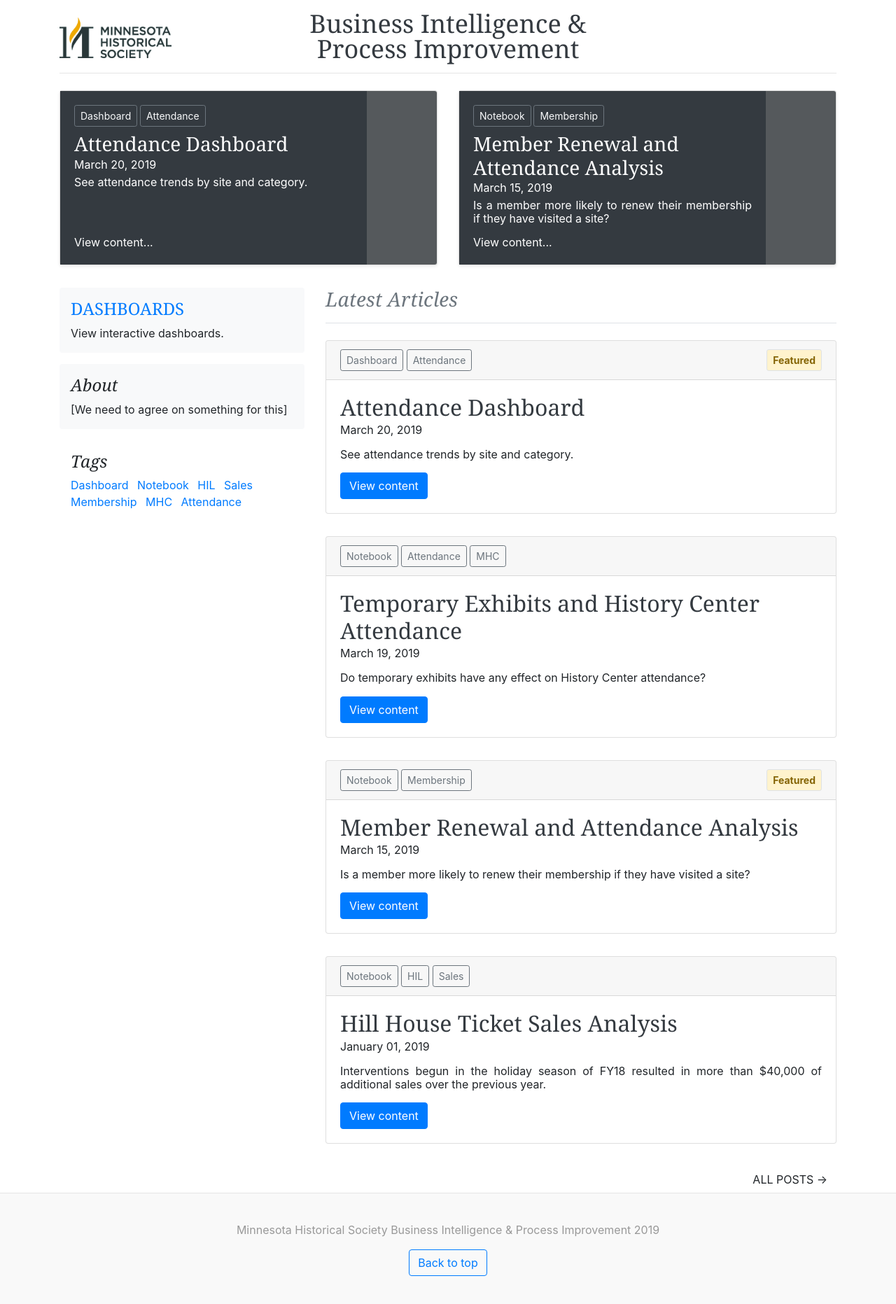
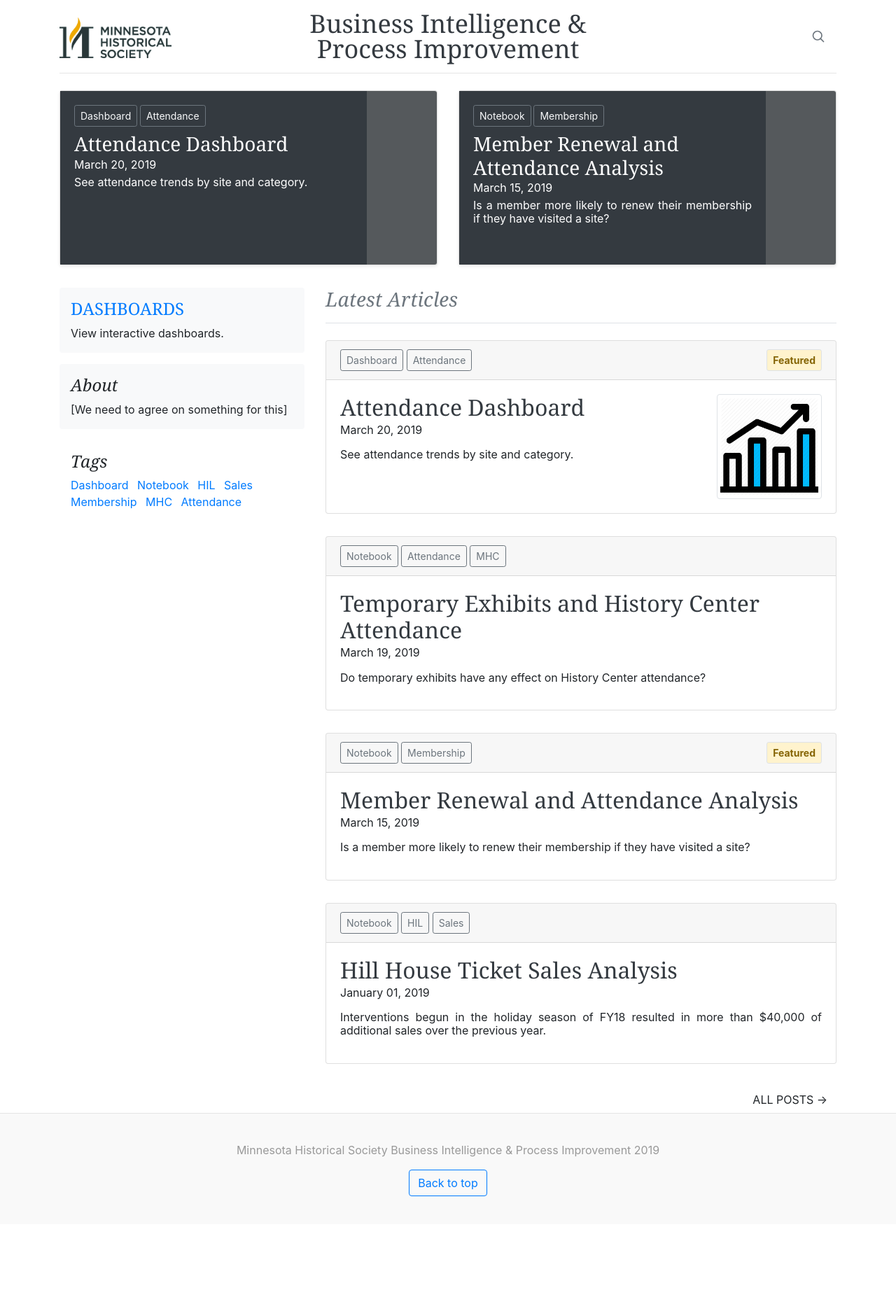
Before and after one commit to tc1236231/three-forty-five, a Flask app: page / in a window 1280 px wide. Shown: the whole page at 70% size. After the commit the page ends 1709 px from the top, so only its background shows below. Run offline with Flask 2, Linux system fonts and the light colour scheme; some libraries are stand-ins or nearby versions.

Commit message:
ui tweaks, article can have a image for index display

```diff
--- a/tff/database.py
+++ b/tff/database.py
@@ -30,6 +30,7 @@ def add_articles():
             date=dt.date(2019, 3, 20),
             description='See attendance trends by site and category.',
             file_path='chart.html',
+            img='img/analysis-increase-graph-statistic-512.png',
             tags=[
                 get_tag('Dashboard'),
                 get_tag('Attendance'),
--- a/tff/model.py
+++ b/tff/model.py
@@ -25,6 +25,7 @@ class Article(db.Model):
     date = db.Column(db.Date)
     description = db.Column(db.Text, nullable=False)
     file_path = db.Column(db.String(255))
+    img = db.Column(db.String(255))
 
     tags = db.relationship('Tag',
                            secondary=article_tag,
--- a/tff/templates/base.html
+++ b/tff/templates/base.html
@@ -16,16 +16,16 @@
     <div class="container">
       <header class="blog-header py-3">
         <div class="row flex-nowrap justify-content-between align-items-center">
-          <div class="col pt-1">
-            <a href="{{ url_for('blog.index') }}"><img style="width: 10rem;" src="{{ url_for('static', filename='mnhs_logo_2color.png') }}"></a>
+          <div class="col-2 pt-1">
+            <a href="{{ url_for('blog.index') }}"><img class="img-fluid" src="{{ url_for('static', filename='mnhs_logo_2color.png') }}"></a>
           </div>
           <div class="col-8 text-center">
             <a class="blog-header-logo text-dark" href="{{ url_for('blog.index') }}">Business Intelligence &<br> Process Improvement</a>
           </div>
-          <div class="col d-flex justify-content-end align-items-center">
+          <div class="col-2 d-flex justify-content-end align-items-center">
             <a class="text-muted" href="#">
-              {# <svg xmlns="http://www.w3.org/2000/svg" width="20" height="20" viewBox="0 0 24 24" fill="none" stroke="currentColor" stroke-width="2" stroke-linecap="round" stroke-linejoin="round" class="mx-3" focusable="false" role="img"><title>Search</title><circle cx="10.5" cy="10.5" r="7.5"></circle><line x1="21" y1="21" x2="15.8" y2="15.8"></line>
-              </svg> #}
+              <svg xmlns="http://www.w3.org/2000/svg" width="20" height="20" viewBox="0 0 24 24" fill="none" stroke="currentColor" stroke-width="2" stroke-linecap="round" stroke-linejoin="round" class="mx-3" focusable="false" role="img"><title>Search</title><circle cx="10.5" cy="10.5" r="7.5"></circle><line x1="21" y1="21" x2="15.8" y2="15.8"></line>
+              </svg>
             </a>
           </div>
         </div>
--- a/tff/templates/components/article_card.html
+++ b/tff/templates/components/article_card.html
@@ -13,9 +13,23 @@
     {% endif %}
   </div>
   <div class="card-body">
-    <h2 class="blog-post-title"><a class="text-dark" href="{{ url_for('blog.article', slug=article.slug) }}">{{ article.title }}</a></h2>
-    <p class="block-with-text">{{ article.date | datetime }}</p>
-    <p class="block-with-text">{{ article.description }}</p>
-    <a class="btn btn-primary" href="{{ url_for('blog.article', slug=article.slug) }}">View content</a>
+      <div class="row">
+        {% if article.img %}
+            <div class="col-8">
+        {% else %}
+            <div class="col-12">
+        {% endif %}
+                <h2 class="blog-post-title"><a class="text-dark" href="{{ url_for('blog.article', slug=article.slug) }}">{{ article.title }}</a></h2>
+                <p class="block-with-text">{{ article.date | datetime }}</p>
+                <p class="block-with-text">
+                    {{ article.description }}
+                </p>
+            </div>
+            {% if article.img %}
+                <div class="col-4">
+                        <img class="position-relative img-fluid img-thumbnail rounded float-right" width="150" height="250" src="{{ url_for('static', filename=article.img) }}"/>
+                </div>
+            {% endif %}
+      </div>
   </div>
 </div>
--- a/tff/templates/dashboards/chart.html
+++ b/tff/templates/dashboards/chart.html
@@ -402,7 +402,7 @@
                     shared:true,
                     crosshairs:true,
                     valueDecimals: 0,
-                    xDateFormat: '%Y-%m',
+                    xDateFormat: '%b %Y',
                 },
 
                 xAxis: {
@@ -422,7 +422,7 @@
                 exporting: {
                     showTable: true,
                     csv:{
-                        dateFormat: '%Y-%m',
+                        dateFormat: '%b %Y',
                         itemDelimiter: ';'
                     },
                 },
--- a/tff/templates/index.html
+++ b/tff/templates/index.html
@@ -18,7 +18,6 @@
             </h3>
             <div class="mb-1 text-white">{{ article.date | datetime}}</div>
             <p class="mb-auto text-white featured-block-with-text">{{ article.description }}</p>
-            <a class="text-white" href="{{ url_for('blog.article', slug=article.slug) }}">View content...</a>
           </div>
           <svg class="bd-placeholder-img card-img-right flex-auto d-none d-lg-block" width="100" height="250" xmlns="http://www.w3.org/2000/svg" preserveAspectRatio="xMidYMid slice" focusable="false" role="img" aria-label="Placeholder: Thumbnail"><title>Placeholder</title><rect fill="#55595c" width="100%" height="100%"/><text fill="#eceeef" dy=".3em" x="50%" y="50%"></text></svg>
         </div>
```
Also changed, not shown: tff/static/img/analysis-increase-graph-statistic-512.png (added).
